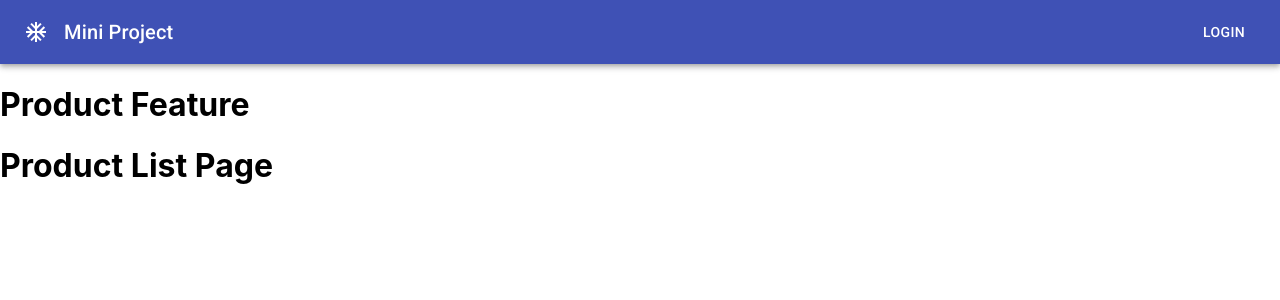
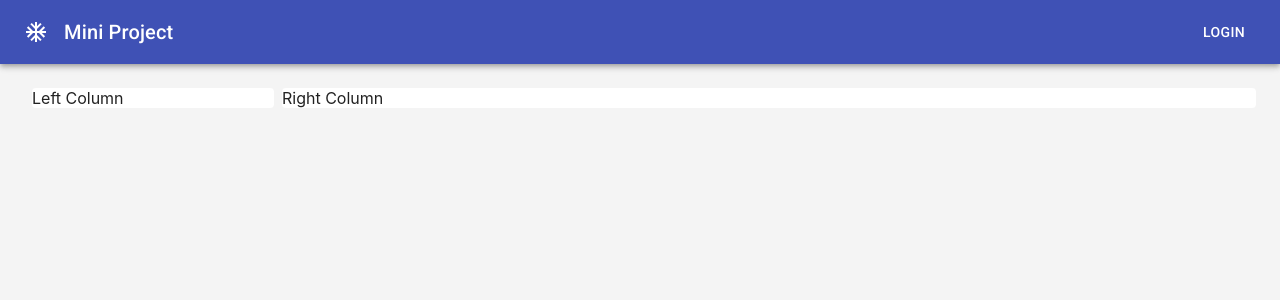
Before and after one commit to lehai051092/reactjs-mini-project, a React (Create React App) app: page /products in a window 1280 px wide. Shown: the top 300 px of the page. Built offline with nearby package versions, Linux system fonts and the light colour scheme.

Commit message:
Product Feature - Setup layout product list page

```diff
--- a/src/features/Product/index.jsx
+++ b/src/features/Product/index.jsx
@@ -2,20 +2,28 @@
 import {Route, Routes, Outlet} from 'react-router-dom';
 import ProductListPage from "./pages/ProductListPage";
 import ProductDetailPage from "./pages/ProductDetailPage";
+import {Box} from "@material-ui/core";
+import {makeStyles} from "@material-ui/core/styles";
+
+const useStyles = makeStyles(theme => ({
+  root: {
+    paddingTop: theme.spacing(3),
+  },
+}));
 
 ProductFeature.propTypes = {};
 
 function ProductFeature(props) {
+  const classes = useStyles();
 
   return (
-    <div>
-      <h1>Product Feature</h1>
+    <Box className={classes.root}>
       <Outlet />
       <Routes>
         <Route path="/" element={<ProductListPage/>}/>
         <Route path="/:id" element={<ProductDetailPage/>}/>
       </Routes>
-    </div>
+    </Box>
   );
 }
 
--- a/src/features/Product/pages/ProductListPage/index.jsx
+++ b/src/features/Product/pages/ProductListPage/index.jsx
@@ -1,15 +1,37 @@
 import React from 'react';
 import PropTypes from 'prop-types';
+import {Box, Container, Grid, Paper} from "@material-ui/core";
+import {makeStyles} from "@material-ui/core/styles";
 
-ProductListPage.propTypes = {
+const useStyles = makeStyles(theme => ({
+  root: {},
+  left: {
+    width: '250px',
+    marginLeft: theme.spacing(1),
+  },
+  right: {
+    flex: "1 1 auto"
+  },
+}));
 
-};
+ProductListPage.propTypes = {};
 
 function ProductListPage(props) {
+  const classes = useStyles();
+
   return (
-    <div>
-      <h1>Product List Page</h1>
-    </div>
+    <Box>
+      <Container>
+        <Grid container spacing={1}>
+          <Grid item className={classes.left}>
+            <Paper elevation={0}>Left Column</Paper>
+          </Grid>
+          <Grid item className={classes.right}>
+            <Paper elevation={0}>Right Column</Paper>
+          </Grid>
+        </Grid>
+      </Container>
+    </Box>
   );
 }
 
--- a/src/index.css
+++ b/src/index.css
@@ -1,3 +1,7 @@
+html {
+  background-color: rgb(244, 244, 244);
+}
+
 body {
   margin: 0;
   font-family: -apple-system, BlinkMacSystemFont, 'Segoe UI', 'Roboto', 'Oxygen',
```
